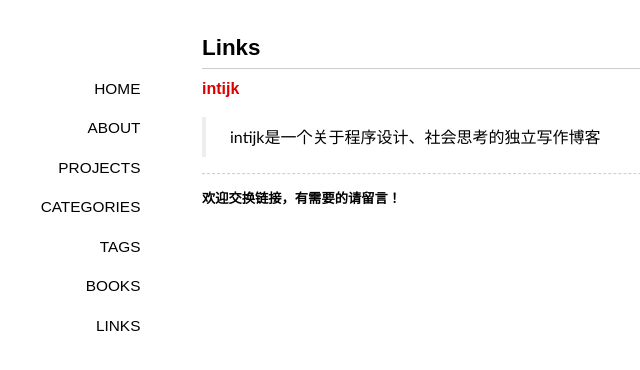
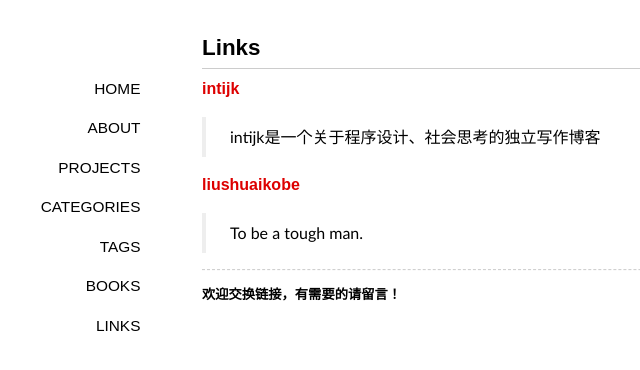
Before and after one commit to lazybios/lazybios.github.com, a Jekyll site: the page built from links/index.md, in a window 1280 px wide. Shown: the top 370 px of the page, without its empty margins (138-778 px from the left). Built offline with Jekyll 4.4.1, drawn with Linux system fonts in a browser that asks for light colours; some web fonts are replaced; Markdown is read by kramdown in place of the engine named in the settings; comment, search, counter and statistics services are not loaded.

Commit message:
add new friend link

```diff
--- a/links/index.md
+++ b/links/index.md
@@ -7,5 +7,8 @@ comments: yes
 ####[intijk](http://intijk.com)
 > intijk是一个关于程序设计、社会思考的独立写作博客
 
+####[liushuaikobe](http://liushuaikobe.github.io/)
+> To be a tough man.
+
 ---------------------
 #####欢迎交换链接，有需要的请留言！
```
